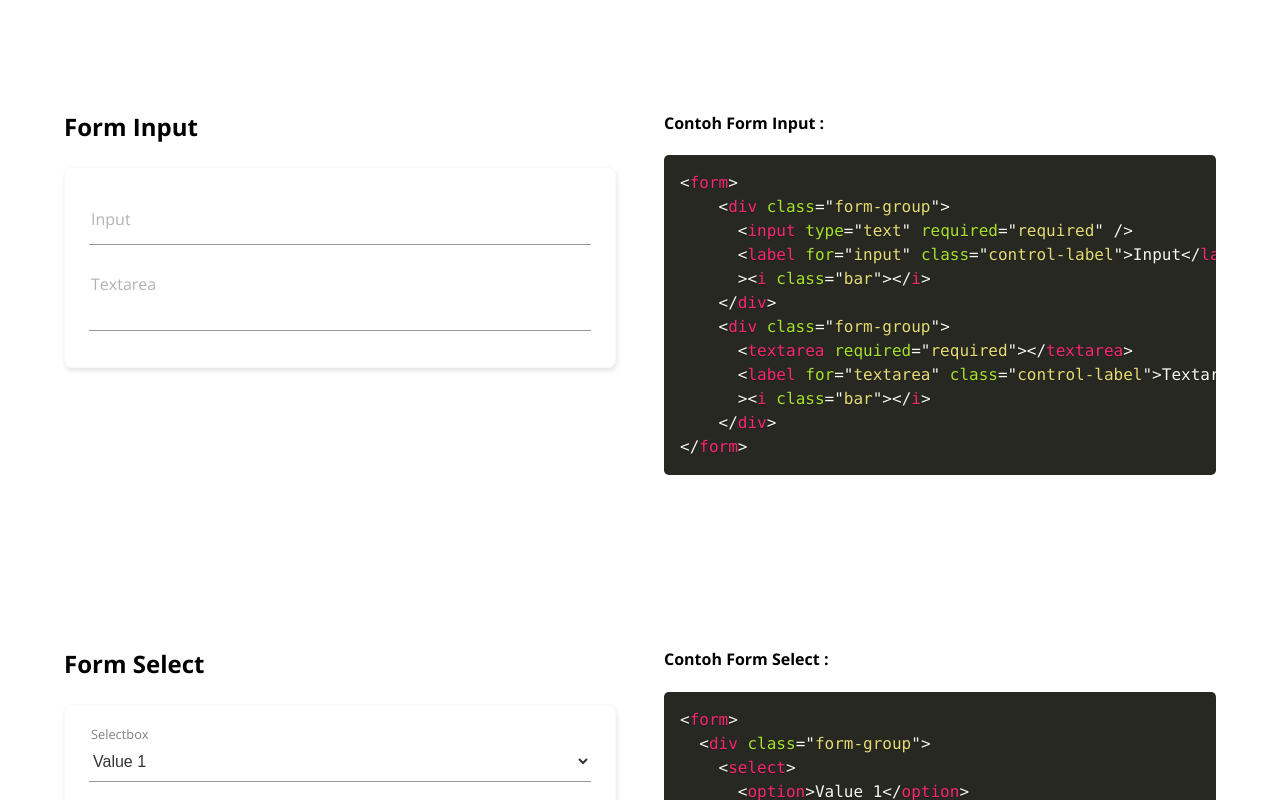
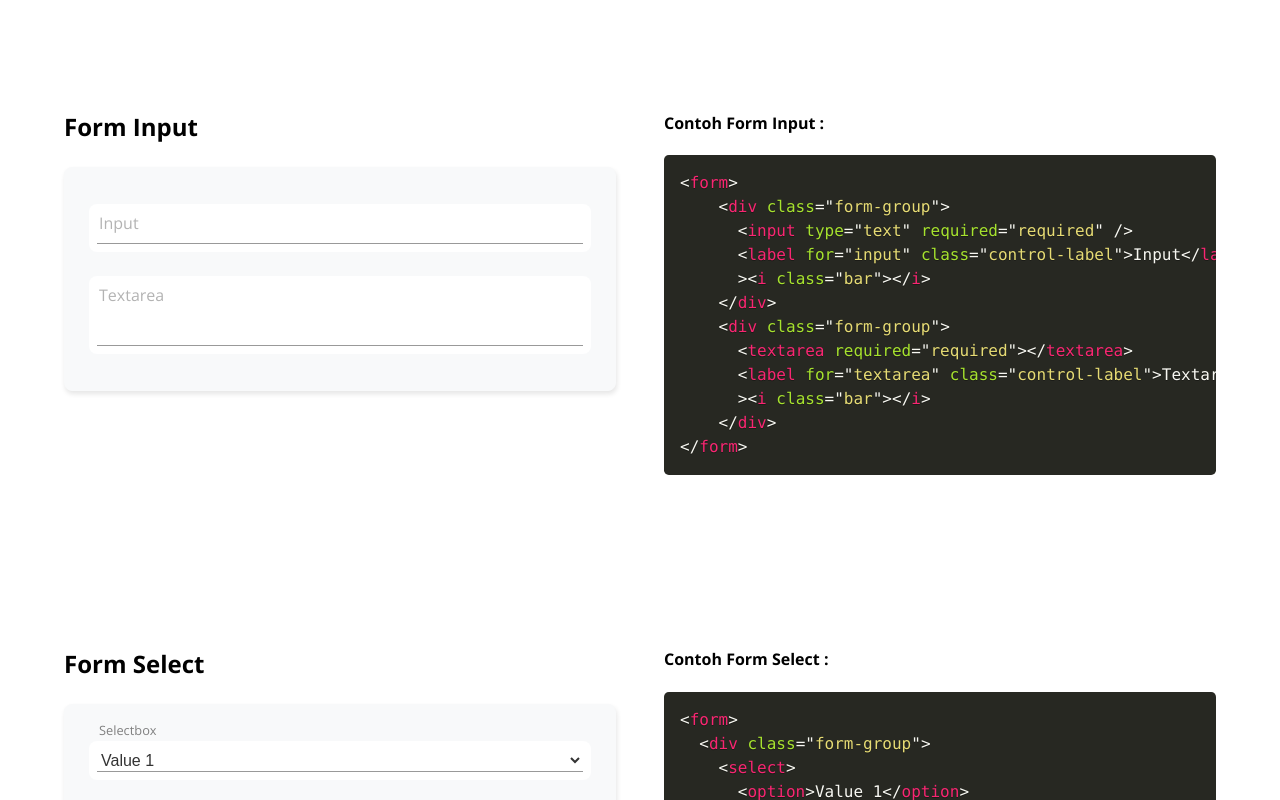
Before and after one commit to ApreaKosasih/gillandgroup-css, a website: page index.html in a window 1280 px wide. Shown: the part 11200-12000 px from the top of the page. Drawn offline with nearby package versions, Linux system fonts and the light colour scheme.

Commit message:
form style v2

```diff
--- a/gilland/components/_form.scss
+++ b/gilland/components/_form.scss
@@ -2,11 +2,16 @@
   position: relative;
   margin-top: $base-margin*2;
   margin-bottom: $base-margin *2;
+  padding: 8px
 }
 
-.form-radio,
+.form-radio{
+  @extend %form-layout;
+}
 .form-group {
   @extend %form-layout;
+  background-color: #fff;
+  border-radius: 8px;
 }
 
 .form-inline > .form-group,
@@ -40,7 +45,8 @@
 }
 
 .form-group input {
-  height: 40px;
+  //height: 40px;
+  font-size: 1rem;
 }
 .form-group textarea {
   resize: none;
@@ -48,7 +54,7 @@
 .form-group select {
   width: 100%;
   font-size: 1rem;
-  height: 40px;
+  //height: 40px;
   padding: 0;
   background: none;
   border: none;
@@ -58,7 +64,7 @@
 
 .form-group .control-label {
   position: absolute;
-  top: 0.25rem;
+  top: 0.5rem;
   pointer-events: none;
   padding-left: 0.125rem;
   z-index: 1;
@@ -129,8 +135,8 @@
 .form-group textarea.has-value ~ .control-label {
   font-size: 0.8rem;
   color: gray;
-  top: -1rem;
-  left: 0;
+  top: -1.25rem;
+  left: 8px;
 }
 .form-group select:focus,
 .form-group input:focus,
--- a/index.html
+++ b/index.html
@@ -818,7 +818,7 @@
         <div class="row gap-4 mt-5">
           <div class="col-12 col-md-6">
             <h2 class="mb-2">Form Input</h2>
-            <div class="card">
+            <div class="card bg-light">
               <div class="card-body">
                 <form>
                   <div class="form-group">
@@ -859,7 +859,7 @@
         <div class="row gap-4 mt-5">
           <div class="col-12 col-md-6">
             <h2 class="mb-2">Form Select</h2>
-            <div class="card">
+            <div class="card bg-light">
               <div class="card-body">
                 <form>
                   <div class="form-group">
@@ -896,7 +896,7 @@
         <div class="row gap-4 mt-5">
           <div class="col-12 col-md-6">
             <h2 class="mb-2">Checkbox</h2>
-            <div class="card">
+            <div class="card bg-light">
               <div class="card-body">
                 <form>
                   <div class="checkbox">
@@ -945,7 +945,7 @@
         <div class="row gap-4 mt-5">
           <div class="col-12 col-md-6">
             <h2 class="mb-2">Radio Button</h2>
-            <div class="card">
+            <div class="card bg-light">
               <div class="card-body">
                 <form>
                   <div class="form-radio">
```
Also changed, not shown: css/index.css.
